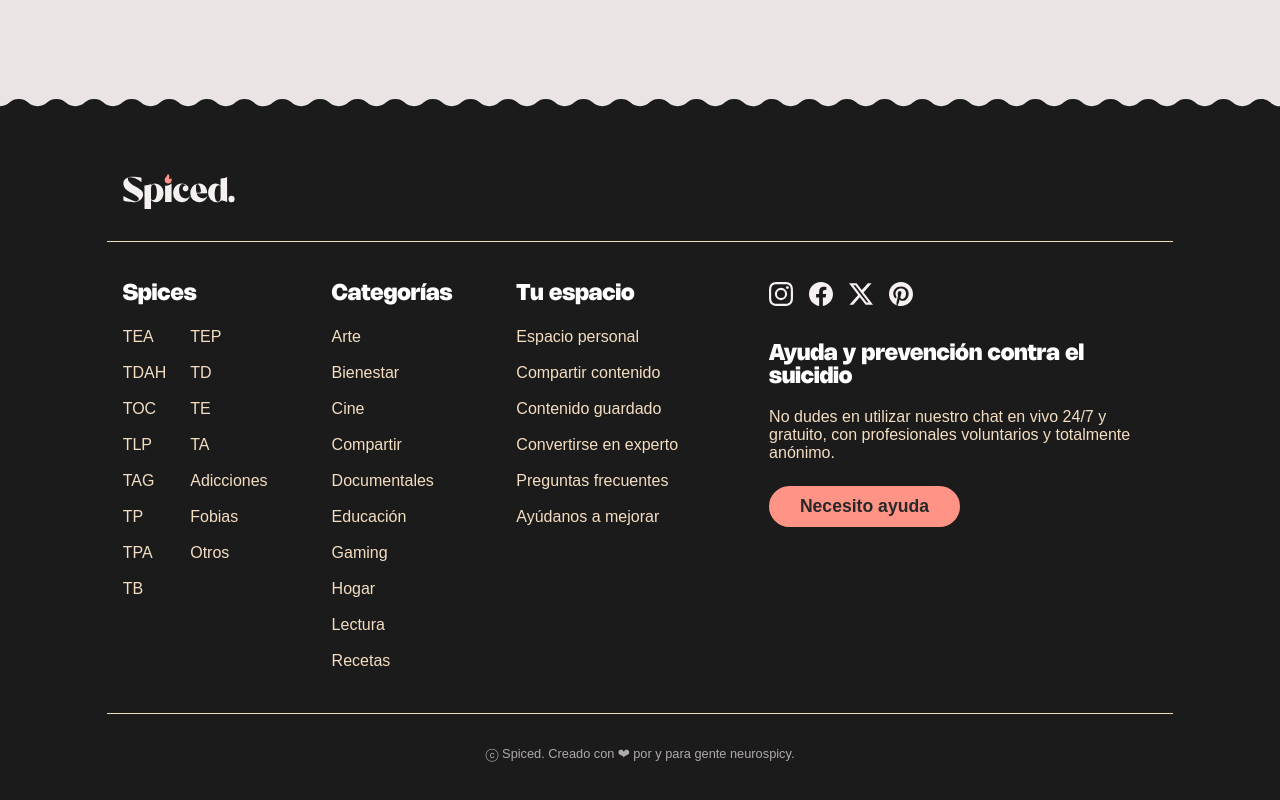
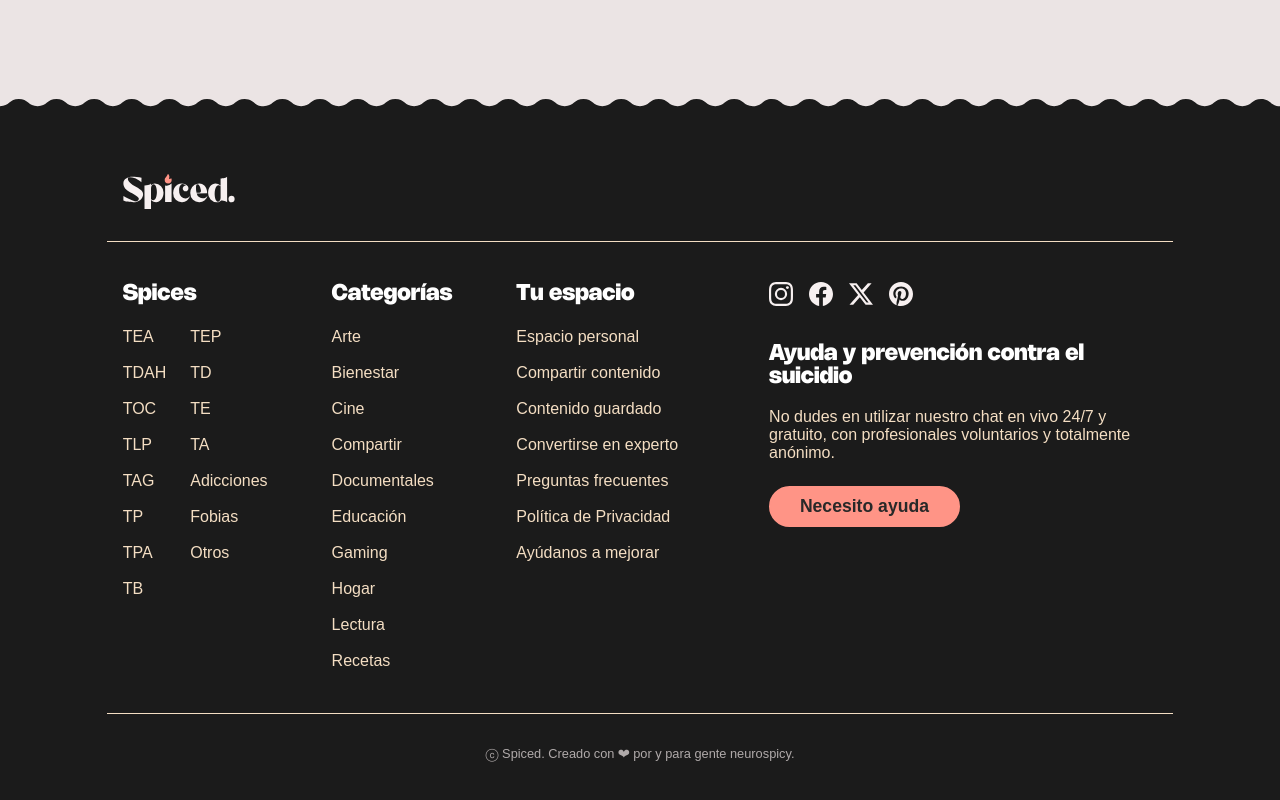
Before and after one commit to evagandiabelda/spiced, a Next.js app: page / in a window 1280 px wide. Shown: the part 2698-3498 px from the top of the page. Built offline with nearby package versions, Linux system fonts and the light colour scheme; no server answers.

Commit message:
S'afegix l'enllaç de Política de Privacidad al Menú del Footer (a falta de crear la pàgina corresponent).

```diff
--- a/components/layout/Menu.tsx
+++ b/components/layout/Menu.tsx
@@ -132,6 +132,7 @@ const Menu = ({ tipo }: tipo) => {
                             <a href="/register-expert" className={className}>Convertirse en experto</a>
                         }
                         <a href="#" className={className}>Preguntas frecuentes</a>
+                        <a href="#" className={className}>Política de Privacidad</a>
                         <a href="#" className={className}>Ayúdanos a mejorar</a>
                         {session?.user &&
                             <a href={session?.user.userType === "expert" ? "/panel-experto/configuracion" : "/panel-estandar/configuracion"} className={className}>Salir</a>
@@ -201,6 +202,7 @@ const Menu = ({ tipo }: tipo) => {
                                     <a href="/register-expert" className={className}>Convertirse en experto</a>
                                 }
                                 <a href="#" className={className}>Preguntas frecuentes</a>
+                                <a href="#" className={className}>Política de Privacidad</a>
                                 <a href="#" className={className}>Ayúdanos a mejorar</a>
                                 {session?.user &&
                                     <a href={session?.user.userType === "expert" ? "/panel-experto/configuracion" : "/panel-estandar/configuracion"} className={className}>Salir</a>
```
